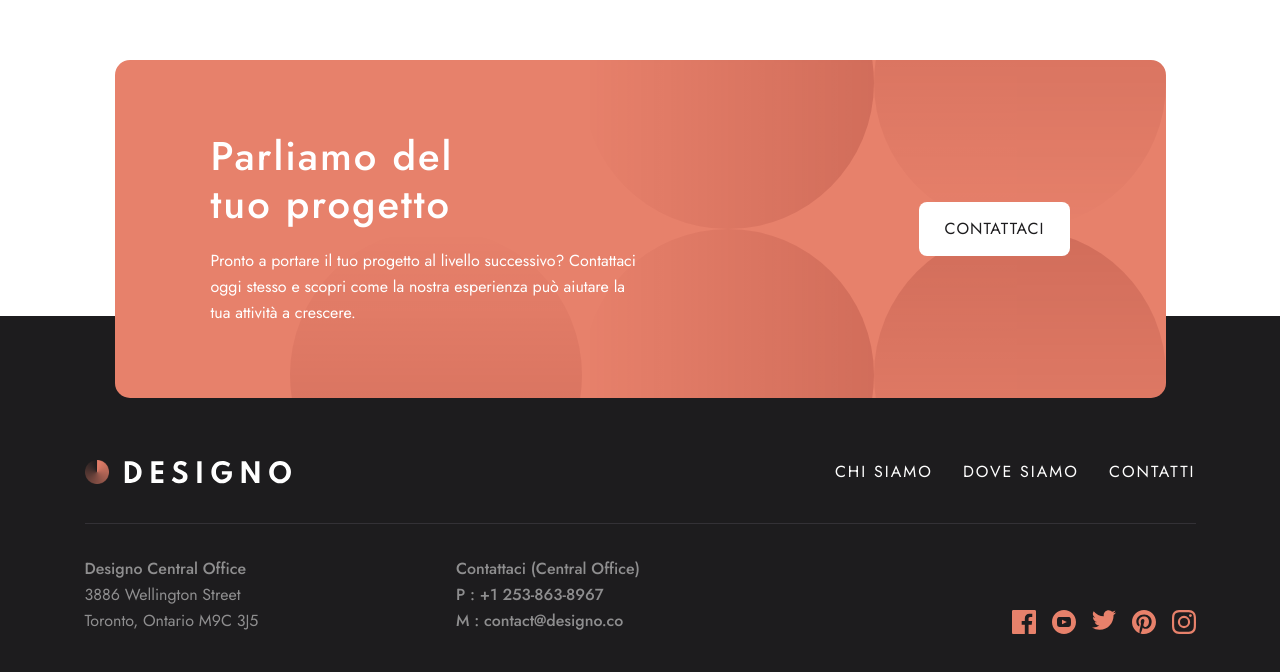
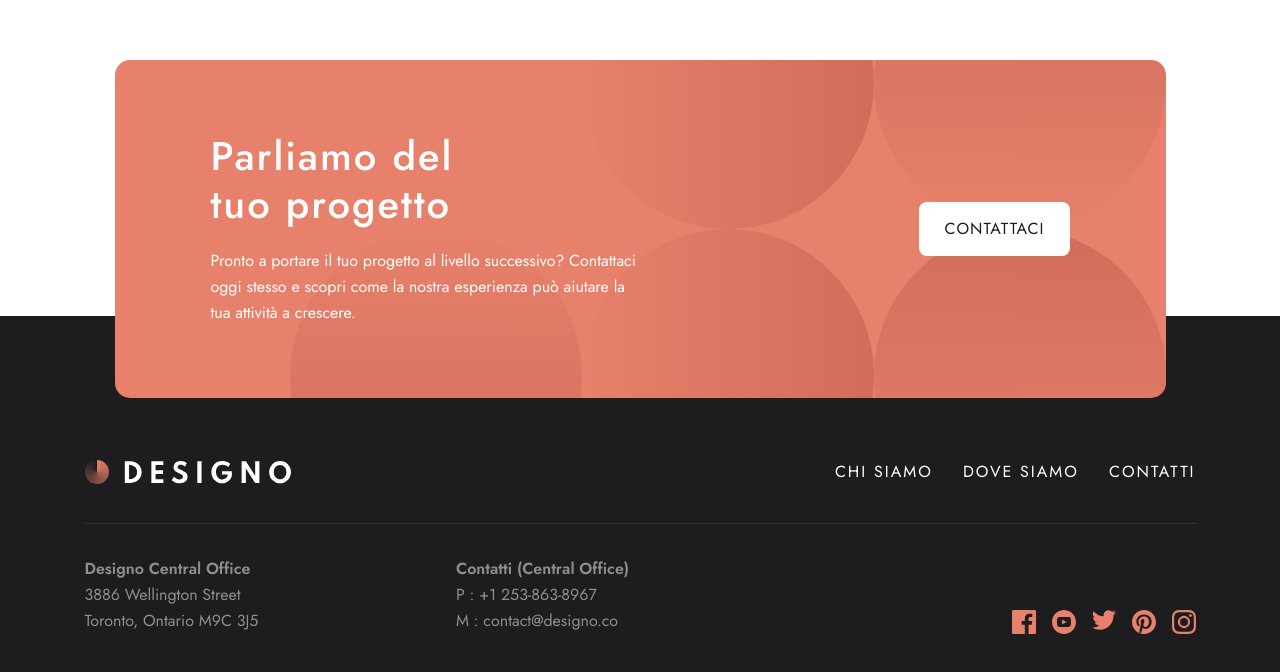
Before and after one commit to tyVespA/designo, a Next.js app: page /web-design in a window 1280 px wide. Shown: the part 2224-2896 px from the top of the page. Built offline with nearby package versions, Linux system fonts and the light colour scheme.

Commit message:
Layout fixes

```diff
--- a/src/app/components/Footer/Footer.js
+++ b/src/app/components/Footer/Footer.js
@@ -5,11 +5,11 @@ import Logo from "../Logo";
 
 import designo_light from "../../../../public/designo-light.svg";
 
-// add prop with default value of yes, when its no: hide banner
+// create function to calculate margin-top and padding-top values depending on if banner is showing or not and an increased margin top for narrower mobiles when banner yes (378- px)
 
 export default function Footer({ showBanner = "yes" }) {
   // custom values depending if banner is showing or not
-  const marginTopValue = showBanner === "yes" ? "360px" : "160px";
+  const marginTopValue = showBanner === "yes" ? "360px" : "0";
   const paddingTopValue = showBanner === "yes" ? "144px" : "72px";
   return (
     <div
@@ -43,9 +43,9 @@ export default function Footer({ showBanner = "yes" }) {
               <p className={styles.text400}>Toronto, Ontario M9C 3J5</p>
             </div>
             <div className={styles.text2}>
-              <p>Contattaci (Central Office)</p>
-              <p>P : +1 253-863-8967</p>
-              <p>M : contact@designo.co</p>
+              <p>Contatti (Central Office)</p>
+              <p className={styles.text400}>P : +1 253-863-8967</p>
+              <p className={styles.text400}>M : contact@designo.co</p>
             </div>
           </div>
           <div className={styles.socialsContainer}>
--- a/src/app/components/Footer/Footer.module.css
+++ b/src/app/components/Footer/Footer.module.css
@@ -84,7 +84,7 @@
 
 .text {
   opacity: 50%;
-  font-weight: 500;
+  font-weight: 600;
   display: flex;
   justify-content: space-between;
   gap: 20px;
@@ -141,3 +141,9 @@
     justify-content: center;
   }
 }
+
+@media screen and (max-width: 378px) {
+  .footerContainer {
+    margin-top: 1000px;
+  }
+}
```
Also changed, not shown: src/app/components/Maps/Maps.module.css (+16 -2 lines).
